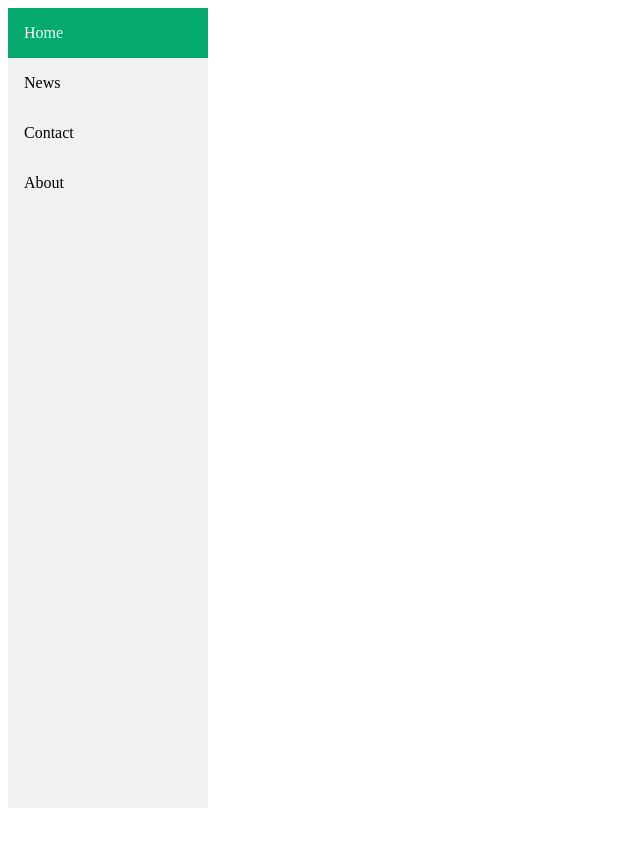
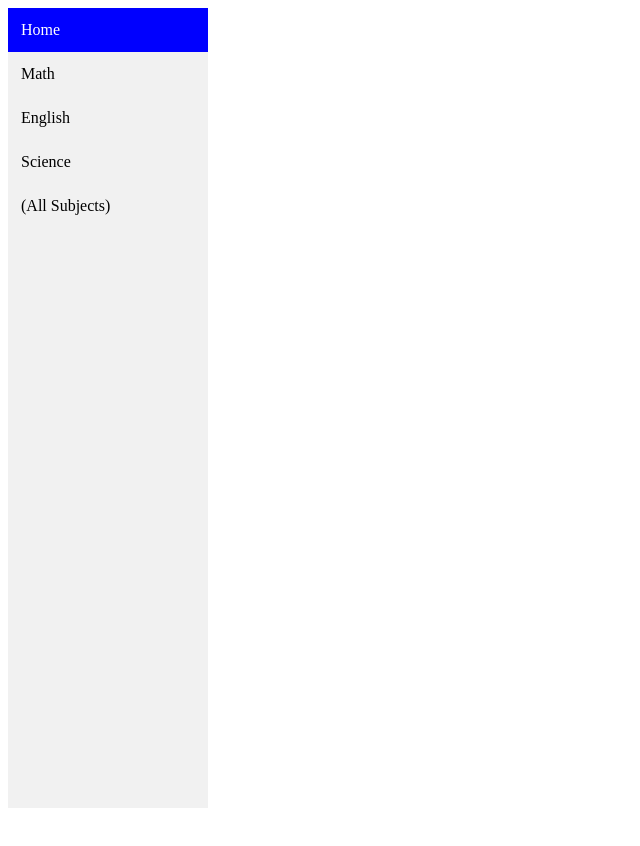
Before and after one commit to webcenter2021/3ds, a plain HTML site: page index.html in a window 1280 px wide. Shown: the whole page, without its empty margins (0-640 px from the left). Drawn offline with Linux system fonts and the light colour scheme.

Commit message:
Update index.html

```diff
--- a/index.html
+++ b/index.html
@@ -18,18 +18,19 @@ nav {
 nav a {
   display: block;
   color: black;
-  padding: 16px;
+  padding: 13px;
   text-decoration: none;
 }
 
 nav a.active {
-  background-color: #04AA6D;
+  background-color: #0000FF;
   color: white;
 }
 
 nav a:hover:not(.active) {
-  background-color: #555;
+  background-color: #ADD8E6;
   color: white;
+  transition: background-color 0.5s, color 0.5s
 }
 
 div.content {
@@ -63,9 +64,10 @@ div.content {
 
 <nav>
   <a class="active" href="#home">Home</a>
-  <a href="#news">News</a>
-  <a href="#contact">Contact</a>
-  <a href="#about">About</a>
+  <a href="#news">Math</a>
+  <a href="#contact">English</a>
+  <a href="#about">Science</a>
+  <a href="#about">(All Subjects)</a>
 </nav>
 
 <div class="content">
```
